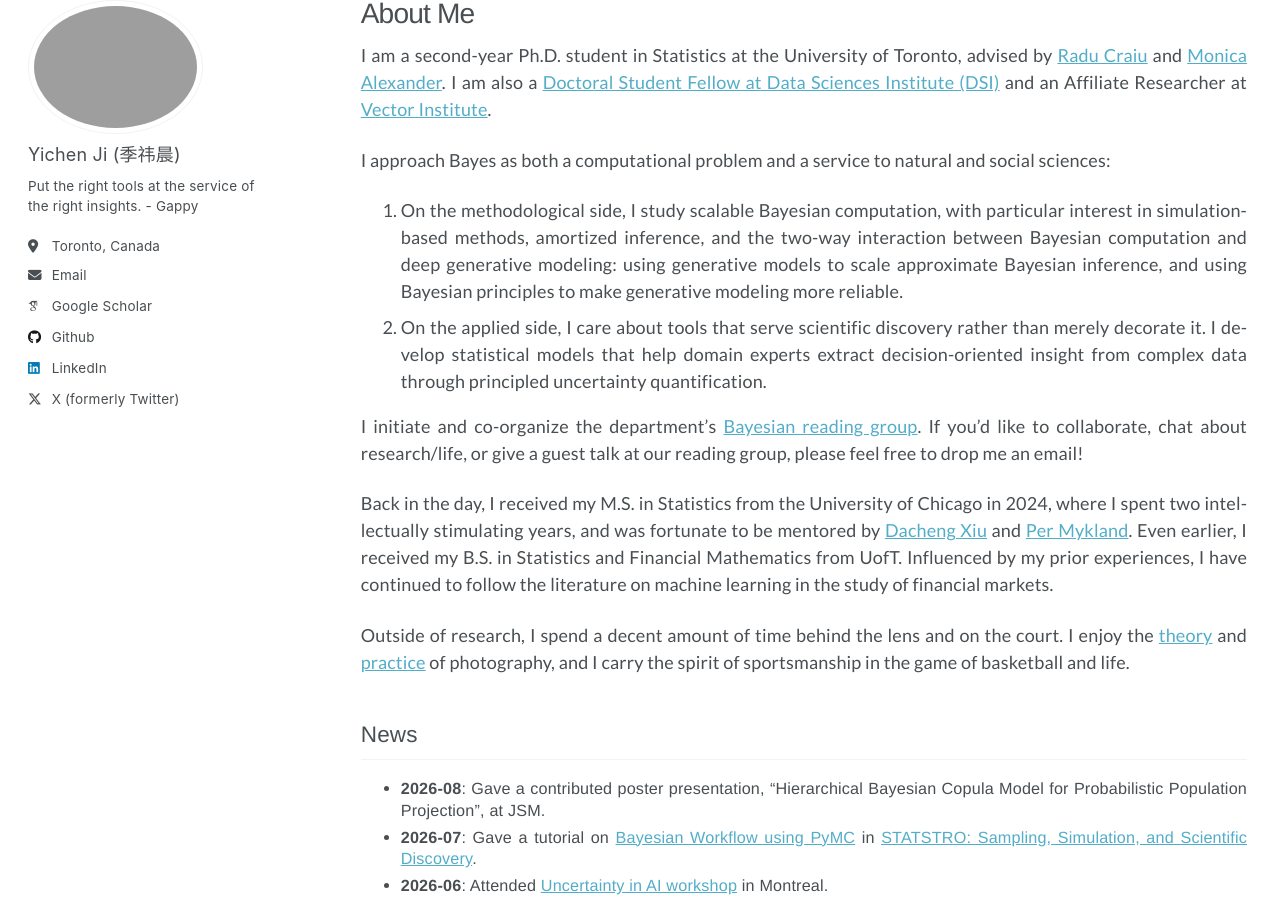
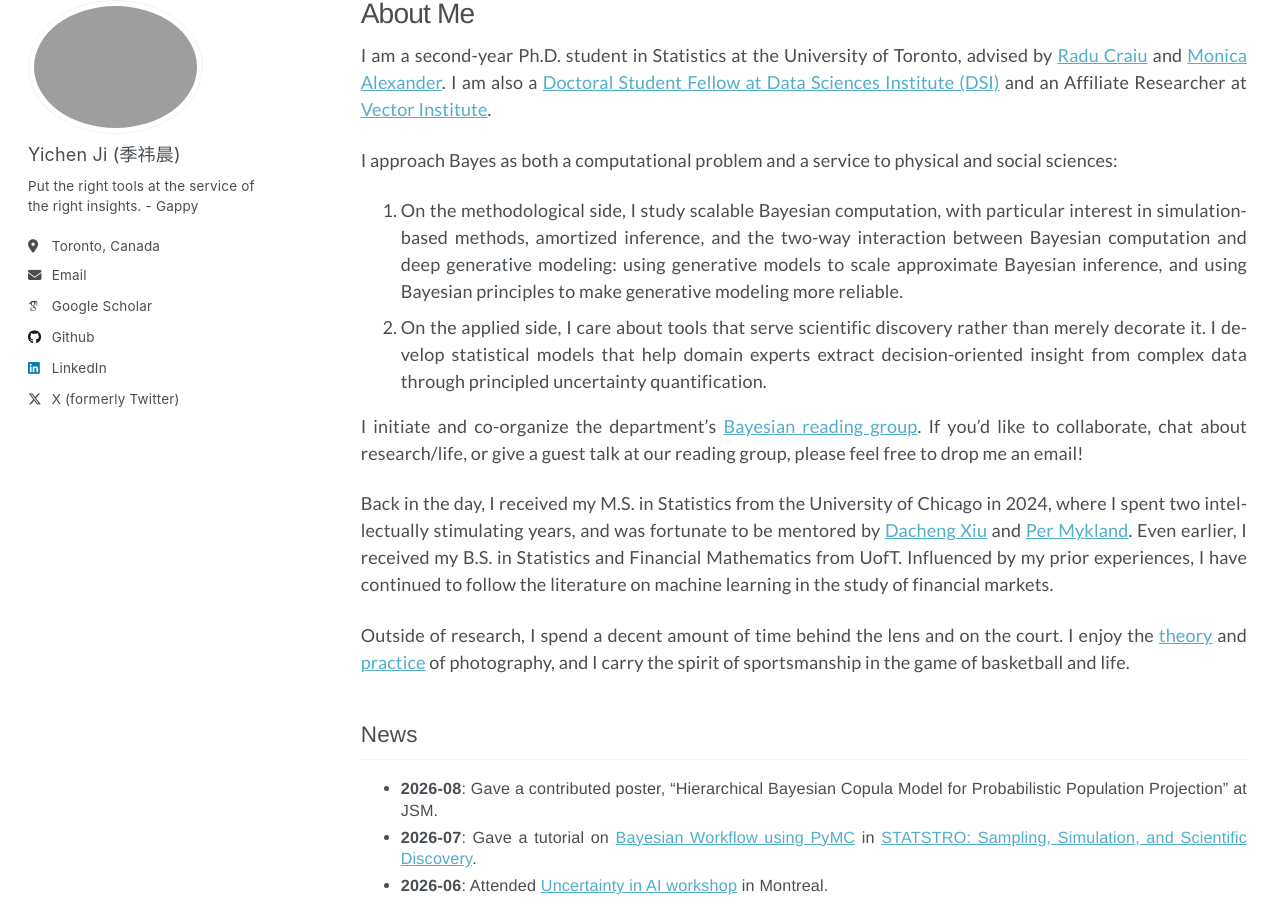
Before and after one commit to user-jiyichen/user-jiyichen.github.io, a Jekyll site: the page built from _pages/about.md, in a window 1280 px wide and 1400 px high. Shown: the part 106-1010 px from the top of the window. Built offline with Jekyll 4.4.1, drawn with Linux system fonts in a browser that asks for light colours; some web fonts are replaced.

Commit message:
Revise about page content for clarity and accuracy
Updated the terminology from 'natural' to 'physical' sciences and refined the wording of a news item for clarity.

```diff
--- a/_pages/about.md
+++ b/_pages/about.md
@@ -9,7 +9,7 @@ redirect_from:
 
 I am a second-year Ph.D. student in Statistics at the University of Toronto, advised by [Radu Craiu](https://raducraiu.com/) and [Monica Alexander](https://www.monicaalexander.com/). I am also a [Doctoral Student Fellow at Data Sciences Institute (DSI)](https://datasciences.utoronto.ca/doctoral-student-fellowship/) and an Affiliate Researcher at [Vector Institute](https://vectorinstitute.ai/).
 
-I approach Bayes as both a computational problem and a service to natural and social sciences:
+I approach Bayes as both a computational problem and a service to physical and social sciences:
 1. On the methodological side, I study scalable Bayesian computation, with particular interest in simulation-based methods, amortized inference, and the two-way interaction between Bayesian computation and deep generative modeling: using generative models to scale approximate Bayesian inference, and using Bayesian principles to make generative modeling more reliable.
 2. On the applied side, I care about tools that serve scientific discovery rather than merely decorate it. I develop statistical models that help domain experts extract decision-oriented insight from complex data through principled uncertainty quantification.
 
@@ -21,7 +21,7 @@ Outside of research, I spend a decent amount of time behind the lens and on the
 
 ## News
 <div class="news-list" markdown="1">
-- **2026-08**: Gave a contributed poster presentation, "Hierarchical Bayesian Copula Model for Probabilistic Population Projection", at JSM.
+- **2026-08**: Gave a contributed poster, "Hierarchical Bayesian Copula Model for Probabilistic Population Projection" at JSM.
 - **2026-07**: Gave a tutorial on [Bayesian Workflow using PyMC](https://github.com/user-jiyichen/user-jiyichen.github.io/blob/master/files/Bayesian_workflow_tutorial_STATSTRO.ipynb) in [STATSTRO: Sampling, Simulation, and Scientific Discovery](https://statstro.com/).
 - **2026-06**: Attended [Uncertainty in AI workshop](https://ivado.ca/en/events/2nd-workshop-uncertainty-in-ai/) in Montreal.
 - **2026-05**: Was awarded the [DSI Doctoral Student Fellowship](https://datasciences.utoronto.ca/doctoral-fellows/).
```
